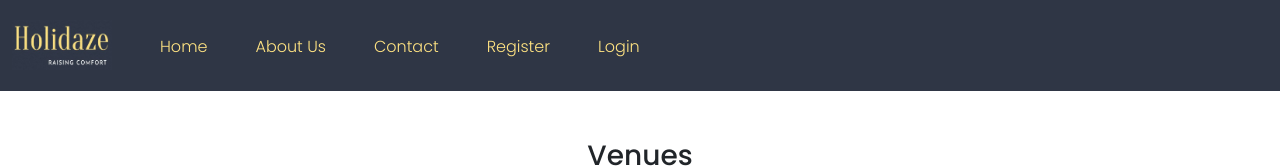
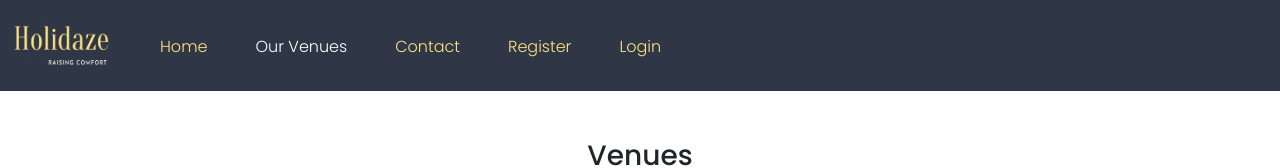
Before and after one commit to tahsinrukaiya/PROJECT-EXAM-2, a React (Vite) app: page /venue_list in a window 1280 px wide. Shown: the top 168 px of the page. Built offline with nearby package versions, Linux system fonts and the light colour scheme; no server answers; a web font is replaced by a local one.

Commit message:
added venue list page

```diff
--- a/src/Components/NavBar.jsx
+++ b/src/Components/NavBar.jsx
@@ -43,8 +43,8 @@ export default function NavBar() {
               </NavLink>
             </li>
             <li className="nav-item me-5">
-              <NavLink to="/about_us" className="links">
-                About Us
+              <NavLink to="/venue_list" className="links">
+                Our Venues
               </NavLink>
             </li>
             <li className="nav-item me-5">
--- a/src/Components/Pages/Venues/AllVenues.jsx
+++ b/src/Components/Pages/Venues/AllVenues.jsx
@@ -3,7 +3,7 @@ import VenueCards from "/src/Components/Pages/Venues/VenueCards";
 const AllVenuesPage = () => {
   return (
     <div>
-      <VenueCards limit={30} />
+      <VenueCards limit={50} />
     </div>
   );
 };
--- a/src/Components/Pages/Venues/SingleVenue.jsx
+++ b/src/Components/Pages/Venues/SingleVenue.jsx
@@ -41,20 +41,20 @@ export default function SingleVenue() {
                 {venue.maxGuests}
               </h3>
               <div className="meta-data d-flex justify-content-center">
-                <div className="me-4 pt-2 pb-1">{venue.meta.wifi.isAvailable ? (
-                  <h6 className="meta-info"> Wifi : Available</h6>) : (<h6 className="meta-info">
+                <div className="me-4 pt-2 pb-1"><i className="fa-solid fa-wifi"></i> {venue.meta.wifi.isAvailable ? (
+                  <h6 className="meta-info">Wifi : Available</h6>) : (<h6 className="meta-info">
                     Wifi : Not Available
                   </h6>
                 )}</div>
-                <div className="me-4 pt-2 pb-1">
+                <div className="me-4 pt-2 pb-1"><i className="fa-solid fa-square-parking"></i>
                   {venue.meta.parking.isAvailable ? (
                     <h6 className="meta-info">Parking : Available</h6>
                   ) : (<h6 className="meta-info">Parking: Not Available</h6>)}</div>
-                <div className="me-4 pt-2 pb-1">
+                <div className="me-4 pt-2 pb-1"><i className="fa-solid fa-utensils"></i>
                   {venue.meta.breakfast.isAvailable ? (<h6 className="meta-info">
                     Breakfast : Available
                   </h6>) : (<h6 className="meta-info">Breakfast : Not Available</h6>)}</div>
-                <div className="me-4 pt-2 pb-1">
+                <div className="me-4 pt-2 pb-1"><i className="fa-solid fa-shield-dog"></i>
                   {venue.meta.pets.isAvailable ? (<h6 className="meta-info">
                     Pets : Allowed
                   </h6>) : (<h6 className="meta-info">
--- a/src/index.css
+++ b/src/index.css
@@ -392,6 +392,7 @@
 
 .meta-info {
   color: #2f3645 !important;
+  font-weight: 300 !important;
 }
 
 /*-----------MEDIA QUERY--------------------MEDIA QUERY-----------MEDIA QUERY---------------*/
```
